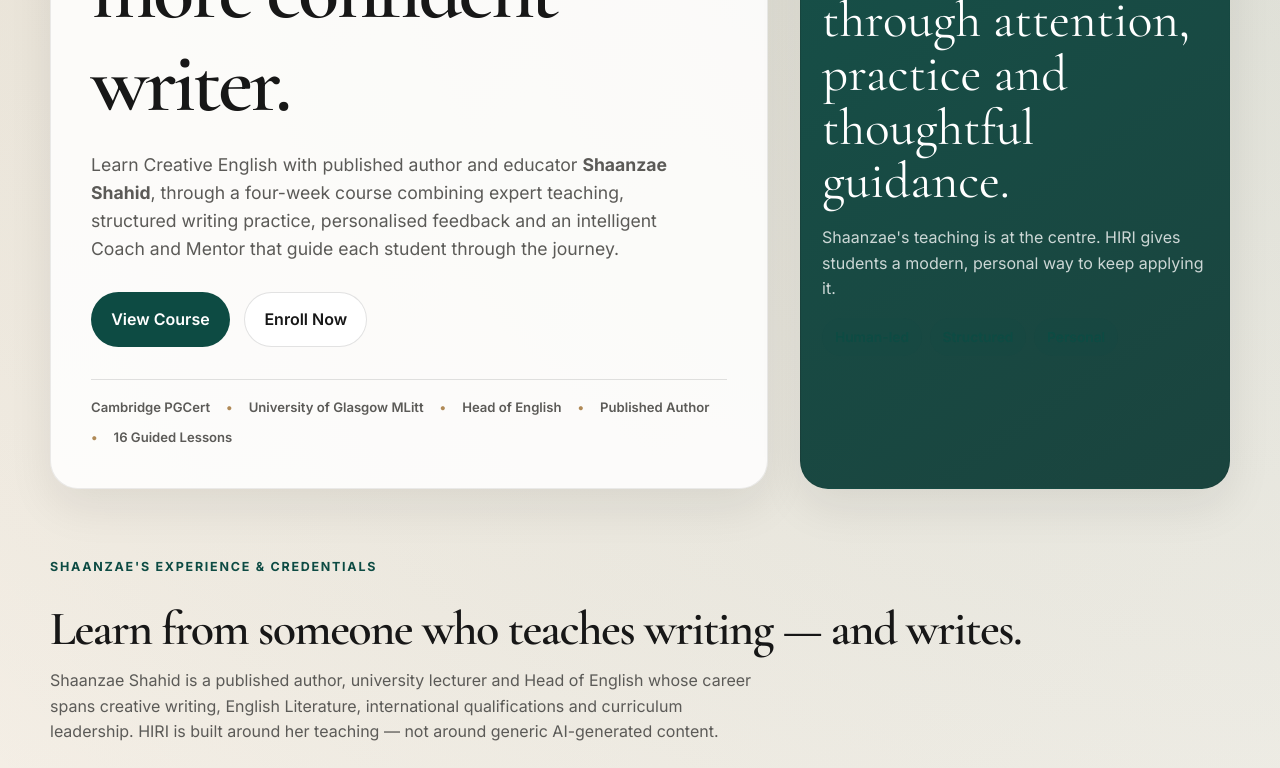
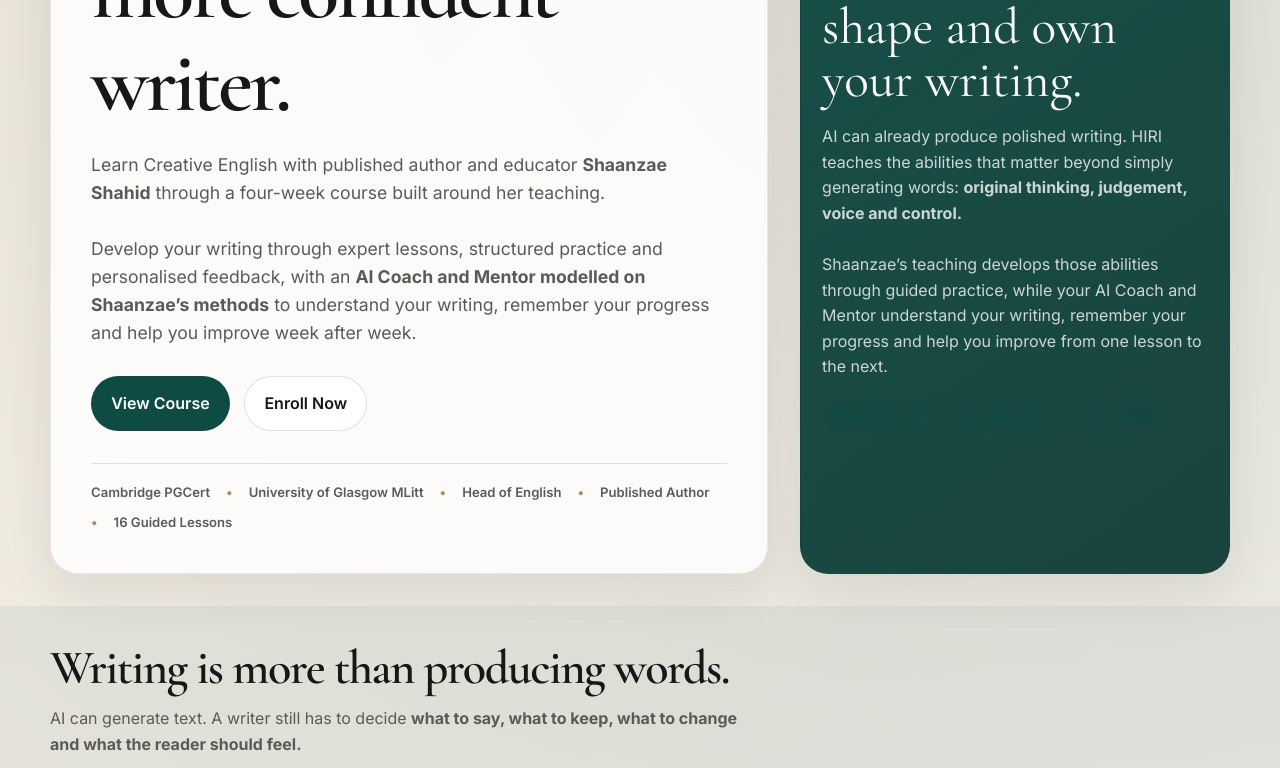
Before and after one commit to sm9449/hiri-website, a Next.js app: page / in a window 1280 px wide. Shown: the part 420-1188 px from the top of the page. Built offline with nearby package versions, Linux system fonts and the light colour scheme.

Commit message:
page update2

```diff
--- a/app/page.tsx
+++ b/app/page.tsx
@@ -18,10 +18,12 @@
     <section className="hero"><Container><div className="hero-grid"><div className="hero-copy">
       <Tag>Creative English • 4-week online course</Tag>
       <h1>Become a stronger, more confident writer.</h1>
-      <p className="hero-lead">Learn Creative English with published author and educator <strong>Shaanzae Shahid</strong>, through a four-week course combining expert teaching, structured writing practice, personalised feedback and an intelligent Coach and Mentor that guide each student through the journey.</p>
+      <p className="hero-lead">Learn Creative English with published author and educator <strong>Shaanzae Shahid</strong> through a four-week course built around her teaching.<br /><br />Develop your writing through expert lessons, structured practice and personalised feedback, with an <strong>AI Coach and Mentor modelled on Shaanzae’s methods</strong> to understand your writing, remember your progress and help you improve week after week.</p>
       <div className="hero-actions"><ButtonLink href="/course">View Course</ButtonLink><ButtonLink href="https://app.hiri.uk/enroll" variant="secondary">Enroll Now</ButtonLink></div>
       <div className="credibility-strip" aria-label="Course credibility"><span>Cambridge PGCert</span><span>University of Glasgow MLitt</span><span>Head of English</span><span>Published Author</span><span>16 Guided Lessons</span></div>
-    </div><aside className="hero-panel hero-authority"><p className="panel-label">The HIRI difference</p><p className="authority-quote">Writing grows through attention, practice and thoughtful guidance.</p><p>Shaanzae's teaching is at the centre. HIRI gives students a modern, personal way to keep applying it.</p><div className="tag-row"><Tag>Human-led</Tag><Tag>Structured</Tag><Tag>Personal</Tag></div></aside></div></Container></section>
+    </div><aside className="hero-panel hero-authority"><p className="panel-label">The HIRI method</p><p className="authority-quote">Learn to think, shape and own your writing.</p><p>AI can already produce polished writing. HIRI teaches the abilities that matter beyond simply generating words: <strong>original thinking, judgement, voice and control.</strong><br /><br />Shaanzae’s teaching develops those abilities through guided practice, while your AI Coach and Mentor understand your writing, remember your progress and help you improve from one lesson to the next.</p><div className="tag-row"><Tag>Shaanzae-led</Tag><Tag>AI-supported</Tag><Tag>Your voice</Tag></div></aside></div></Container></section>
+
+    <section className="section section-tint"><Container><SectionHeading title="Writing is more than producing words." description={<>AI can generate text. A writer still has to decide <strong>what to say, what to keep, what to change and what the reader should feel.</strong><br /><br />HIRI develops the thinking behind good writing — from imagination and original ideas to structure, voice, refinement and revision.</>} /></Container></section>
 
     <section className="section authority-section"><Container><SectionHeading eyebrow="Shaanzae's experience & credentials" title="Learn from someone who teaches writing — and writes." description="Shaanzae Shahid is a published author, university lecturer and Head of English whose career spans creative writing, English Literature, international qualifications and curriculum leadership. HIRI is built around her teaching — not around generic AI-generated content." />
       <div className="profile-composition">
--- a/components/ui.tsx
+++ b/components/ui.tsx
@@ -4,7 +4,7 @@
 type SectionHeadingProps = {
   eyebrow?: string;
   title: string;
-  description?: string;
+  description?: ReactNode;
   as?: "h1" | "h2";
 };
 
```
